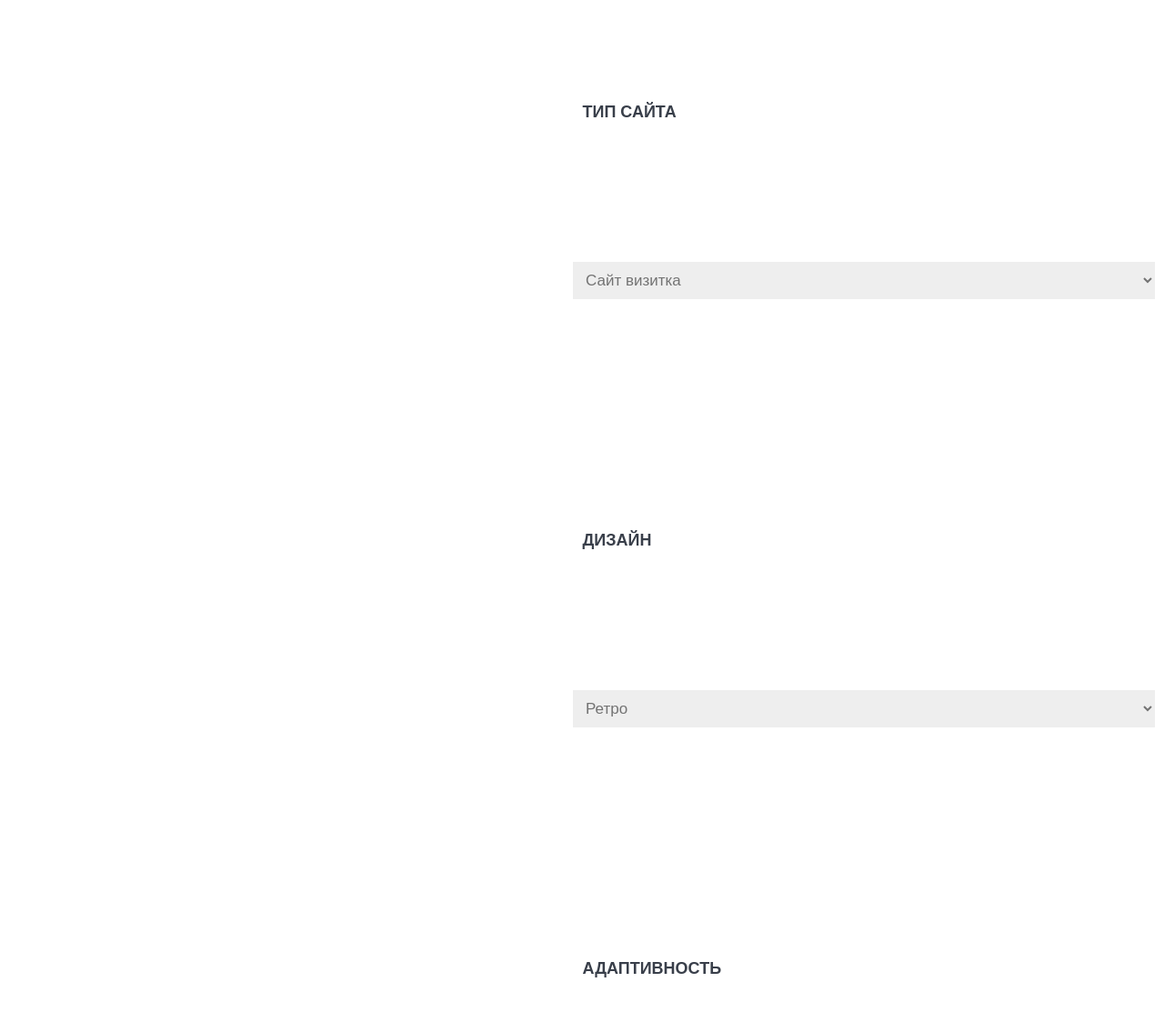
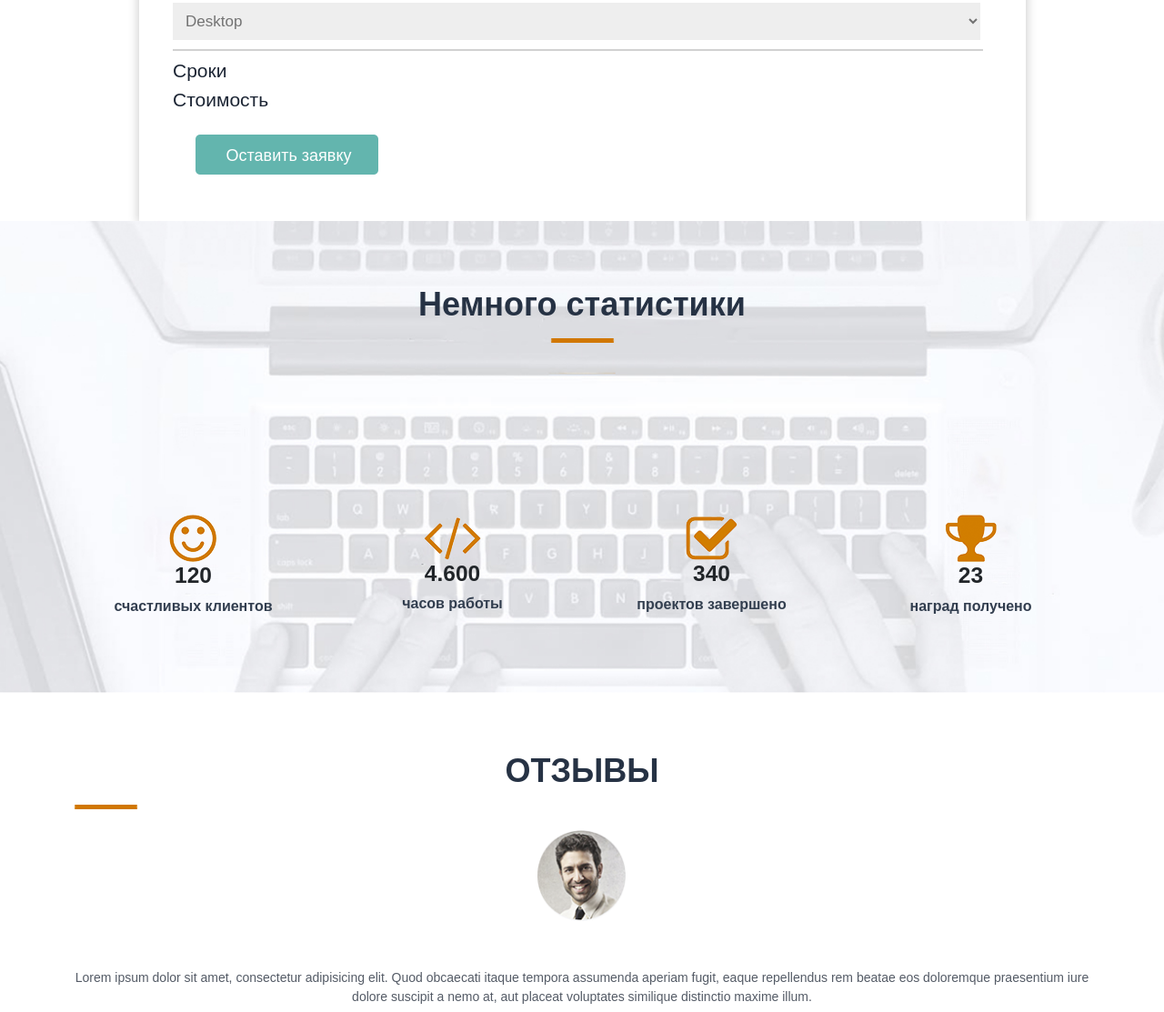
Before and after one commit to Mertan20021/Mertan20021.github.io, a plain HTML site: page src/index.html in a window 1280 px wide. Shown: the part 3197-4310 px from the top of the page at 91% size. Drawn offline with Linux system fonts and the light colour scheme.

Commit message:
Обновил дз Бутстрап без js

```diff
--- a/src/css/style.css
+++ b/src/css/style.css
@@ -284,145 +284,113 @@ About_me input{
     width: 205px;
     height: 46px;
     background: url(../img/forma.png)  no-repeat;
-    text-align: left;
-    display: flex;
+
+
 
 
 }
 
 .calculator{
+    border: 2px solid White;
+    max-width: 975px;
+    height: 750px;
+    margin: 0 auto;
+    padding: 25px;
+    box-shadow:  0px 0px 10px 2px lightgray;
 
-    width: 50%;
-    margin: 20px 20px 20px 20px;
-    padding: 10px;
-    border: 25px;
 }
 .calculator h1{
     font-size: 36px;
     color: #1c2534;
-    width: 350px;
-    margin: 350px 806px 0px 955px;
+    text-align: center;
     font-weight: bold;
-    line-height: 0px;
 }
 .calculator select{
-    box-sizing: content-box;
-    background: #494a4f;
+    font-size: 17px;
+    color: #737373;
     width: 888px;
     padding: 10px;
     border: 5px;
-    line-height: 0px;
+    background: url(../img/polosa1.jpg) center/cover no-repeat;
     }
 
-.calculator select{
-    font-size: 17px;
-    color: #737373;
-    float: left;
-    margin: 100px 0px 15px 600px;
-    background: url(../img/polosa1.jpg) center/cover no-repeat;
-}
 .calculator h2{
    font-size: 18px;
     color: #393f4a;
    text-align: left;
     font-weight: bold;
-}
-.calculator select{
-    font-size: 17px;
-    color: #737373;
-    float: left;
-    margin: 150px 0px 15px 600px;
-    background: url(../img/polosa1.jpg) center/cover no-repeat;
-}
-.calculator h2{
-   font-size: 18px;
-   color: #393f4a;
-   text-align: left;
-   line-height: 0px;
-   margin: 250px 0px 15px 600px;
-}
-.calculator img{
-    margin: 20px 0px 15px 600px;
+    line-height: 110px;
 }
 .crok{
     font-size: 15px;
     color: #1c2534;
-    margin: 5px 0px 0px 600px;
     line-height: 30px;
 }
-.calculator select{
-    font-size: 17px;
-    color: #737373;
-    float: left;
-    margin: 150px 0px 15px 600px;
-    line-height: 42px;
-    background: url(../img/polosa1.jpg) center/cover no-repeat;
+.calculator h3{
+    font-size: 18px;
+    color: #fff;
+    margin: 25px;
+    padding: 13px 15px;
+    width: 205px;
+    height: 46px;
+    text-align: center;
+    background: url(../img/forma.png) no-repeat;
+
 }
 
 
 
-.Statistics {
+
+
+.Statistics{
     width: 100%;
-    height: calc(75% );
-    /*background: url(../img/FonK.jpg) center/cover no-repeat;*/
+    height: 65% ;
+    background: url(../img/FonK.jpg) center/cover no-repeat;
     text-align: center;
+    display: flex;
+    background-attachment: fixed;
+    background-position: center;
+    background-repeat: no-repeat;
+    background-size: cover/auto;
 }
 .Statistics h4{
     font-size: 36px;
     color: #263244;
     font-weight: bold;
 }
-.Statistics img{
-    margin: 35px 920px ;
-}
-.ck{
-    float: left;
-    width: 500px;
-}
-.cp{
-    margin: 0px 0px 0px 400px;
-}
-.ck p{
+.Statistics p{
     font-size: 16px;
     color: #323e4f;
     font-weight: bold;
 }
-.ck img{
-    margin: 210px 0px 10px 0px;
-}
-.ck{
-
-    background-image: url(../img/FonK.jpg);
-    height: 600px;
-
-    background-attachment: fixed;
-    background-position: center;
-    background-repeat: no-repeat;
-    background-size: cover/auto;
-}
 
 
+
+
+
+.reviews{
+    height: 55%;
+    background: url(../img/fotka2.png)  center 150px/auto 100px no-repeat;
+    display: flex;
+}
 .reviews h1{
     font-size: 36px;
     font-weight: bold;
     color: #263244;
-    margin: 107px 0px 0px 1150px;
-}
-.reviews{
-    width: 100%;
-    height: calc(100% - 60px);
-    background: url(../img/fotka2.png) 1160px 118px/auto 150px no-repeat;
-}
-.reviews img{
-    margin: 30px 0px 0px 1200px;
+    text-align: center;
 }
 .reviews p{
+    margin-top: 15%;
     font-size: 14px;
     color: #545b66;
     float: left;
     text-align: center;
-    margin: 270px 520px 0px;
 }
+
+
+
+
+
 
 .Contacts{
     width: 100%;
--- a/src/index.html
+++ b/src/index.html
@@ -3,6 +3,7 @@
  <head>
      <meta charset="UTF-8">
      <meta name="robots" content="all">
+     <meta name="viewport" content="width=device-width">
      <title>Андрей Браун</title>
      <link rel="stylesheet" href="css/reset.css">
      <link rel="stylesheet" href="css/bootstrap.min.css">
@@ -103,11 +104,12 @@
 
      <div class="Cases">
         <div class="container h-100">
-        <div class="row">
+        <div class="row align-items-center h-100">
         <div class="col-sm-12-mt-5">
           <h4>Кейсы</h4>
          <img src="img/trait.png" alt="">
          <p>Lorem ipsum dolor sit amet, consectetur adipisicing elit. Ad quae ratione aliquam eum, debitis officia.</p>
+
          </div>
           <div class="row">
            <div class="col col-sm">
@@ -117,7 +119,7 @@
          <h3>http://www.somedomain.com</h3>
          <h2>ПЕРЕЙТИ НА САЙТ</h2>
          </div>
-          <div class="col-9 col-sm-9">
+          <div class="col-9 col-sm">
           <p><b>Название проекта</b><br>Lorem ipsum dolor sit amet, consectetur adipisicing elit. Numquam nisi pariatur modi nostrum adipisci maxime consequuntur odit tempora amet distinctio non est eligendi, libero accusantium perferendis natus, eveniet optio? Doloribus corporis rerum ut beatae, animi eligendi incidunt modi necessitatibus aspernatur.</p>
          </div>
           </div>
@@ -132,7 +134,8 @@
 
         <div class="calculator">
         <div class="container h-100">
-            <div class="row">
+            <div class="row lg-5-mt-5">
+         <div class="main-block">
      <h1>Расчёт стоимости</h1>
 
      <h2>ТИП САЙТА</h2>
@@ -162,50 +165,73 @@
          <div class="crok">
          <h4>Сроки</h4>
          <h4>Стоимость</h4>
+         <h3>Оставить заявку</h3>
          </div>
             </div>
         </div>
-
+        </div>
 
      </div>
 
 
 
      <div class="Statistics">
+      <div class="container h-100">
+      <div class="row align-items-center h-100">
+
+      <div class="col-mt-5 ">
        <h4>Немного статистики</h4>
        <img src="img/trait.png" alt="">
+      </div>
 
 
-       <div class="ck cp">
+
+       <div class="col-sm-3 mt-5">
          <img src="img/smile.png" alt="">
          <h3><b>120</b></h3>
          <p>счастливых клиентов</p>
        </div>
 
-         <div class="ck">
+         <div class="col-sm-3 mt-5">
          <img src="img/skobki.png" alt="">
          <h3><b>4.600</b></h3>
          <p>часов работы</p>
          </div>
 
-         <div class="ck">
+         <div class="col-sm-3 mt-5">
          <img src="img/g1.png" alt="">
          <h3><b>340</b></h3>
          <p>проектов завершено</p>
          </div>
 
-         <div class="ck">
+         <div class="col-sm-3 mt-5">
          <img src="img/f1.png" alt="">
          <h3><b>23</b></h3>
          <p>наград получено</p>
          </div>
      </div>
+    </div>
+    </div>
+
+
+
+
+
 
      <div class="reviews">
-         <h1>ОТЗЫВЫ</h1>
+        <div class="container h-100">
+            <div class="row mt-5">
+            <div class="col mt-4">
+             <h1>ОТЗЫВЫ</h1>
          <img src="img/trait.png" alt="">
+
          <p>Lorem ipsum dolor sit amet, consectetur adipisicing elit. Quod obcaecati itaque tempora assumenda aperiam fugit, eaque repellendus rem beatae eos doloremque praesentium iure dolore suscipit a nemo at, aut placeat voluptates similique distinctio maxime illum.</p>
+            </div>
+
      </div>
+            </div>
+        </div>
+
 
 
 
@@ -234,7 +260,7 @@
 
          <div class="mesenger">
          <form action="#">
-         <h2>Оствте мне сообщение</h2>
+         <h2>Оставте мне сообщение</h2>
 
          <div class="m">
          <input type="text1" name="text_input" value="" placeholder="Имя">
```
